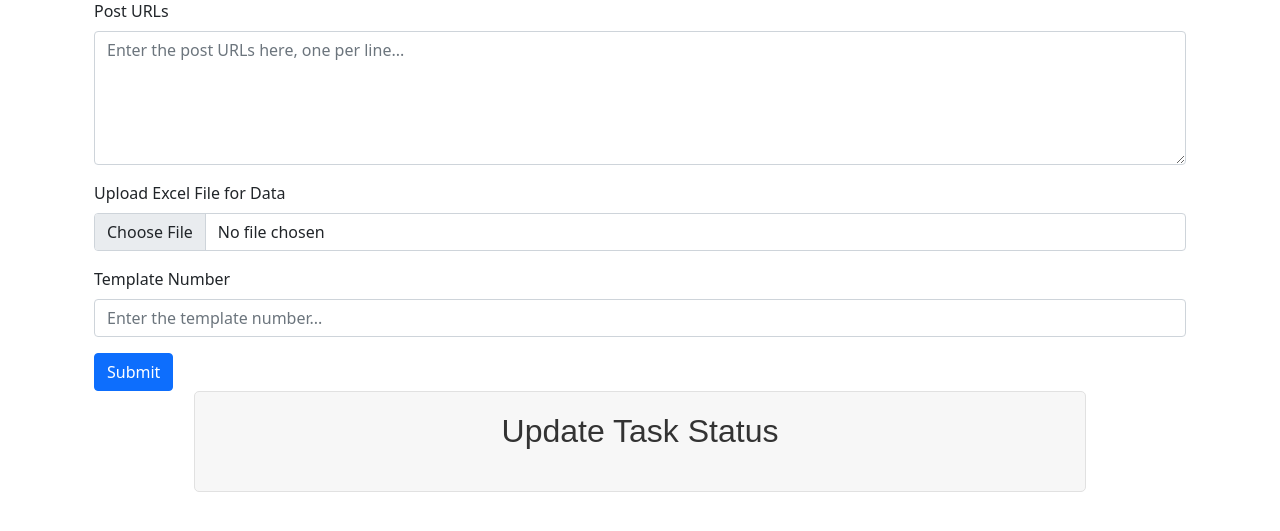
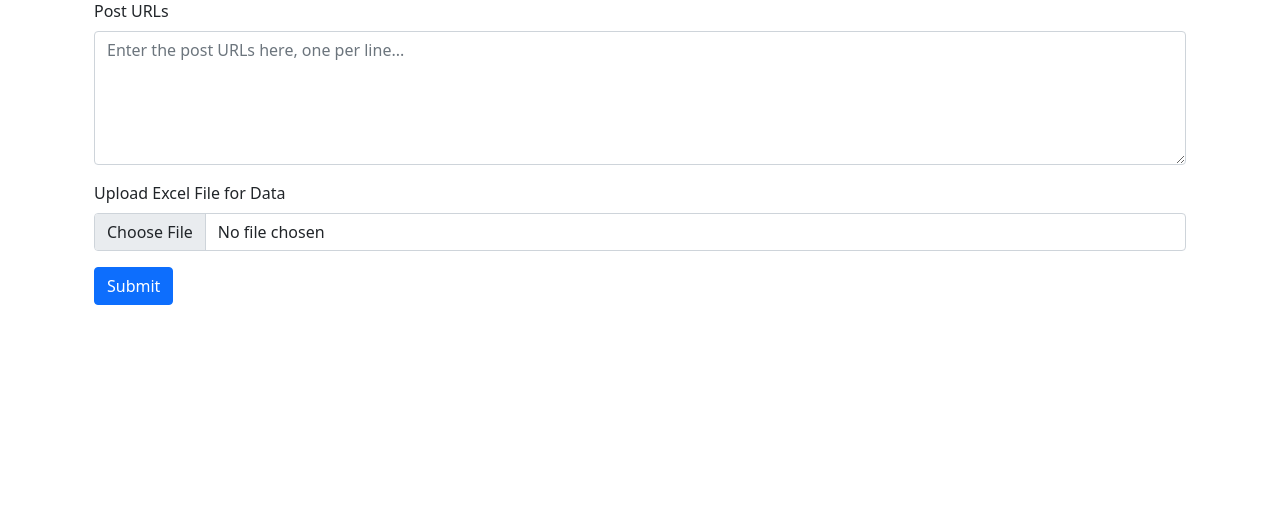
Before and after one commit to Tarun-Sharma-DTU/Directory_Listing, a Django app: page /post-update/ in a window 1280 px wide. Shown: the part 173-704 px from the top of the page. Run offline with Django 4.2, Linux system fonts and the light colour scheme; the visitor is signed in with stand-in values (Sample User, id 1); parts of the project's set-up code (start-up, migrations or seed data) failed here and were passed over; some libraries are stand-ins or nearby versions.

Commit message:
Adding Post Update Functionality

```diff
--- a/listing/templates/listing/post_update.html
+++ b/listing/templates/listing/post_update.html
@@ -7,8 +7,8 @@
 {% if messages %}
 <div class="message-container">
     {% for message in messages %}
-    <div class="{{ message.tags }}">
-        {{ message }}
+    <div class="{% if message.tags == 'success' %}alert alert-success{% else %}alert alert-danger{% endif %}">
+        {{ message.message }}
     </div>
     {% endfor %}
 </div>
@@ -28,13 +28,7 @@
         <!-- File Upload -->
         <div class="mb-3">
             <label for="excelFileUpload" class="form-label">Upload Excel File for Data</label>
-            <input class="form-control" type="file" id="excelFileUpload" name="excel_file" accept=".xlsx, .xls">
-        </div>
-
-        <!-- Placeholder for Template Number -->
-        <div class="mb-3">
-            <label for="templateNumber" class="form-label">Template Number</label>
-            <input type="number" class="form-control" id="templateNumber" name="template_number" placeholder="Enter the template number...">
+            <input class="form-control" type="file" id="excelFileUpload" name="excel_file" accept=".xlsx, .xls" required>
         </div>
 
         <!-- Submit Button -->
@@ -42,48 +36,4 @@
     </form>
 </div>
 
-<div id="taskStatusContainer">
-    <h2>Update Task Status</h2>
-    <div id="taskStatusList">
-        <!-- Task statuses will be appended here dynamically -->
-    </div>
-</div>
-
-<script>
-document.addEventListener("DOMContentLoaded", function() {
-    let intervalId = setInterval(updateTaskStatuses, 8000); // Set up the interval to update task statuses
-
-    function updateTaskStatuses() {
-        fetch('/check_update_status/')
-            .then(response => response.json())
-            .then(data => {
-                const taskStatusList = document.getElementById('taskStatusList');
-                taskStatusList.innerHTML = ''; // Clear the current list
-
-                let allTasksCompleted = true; // Assume all tasks are completed
-
-                data.tasks.forEach((task, index) => {
-                    const statusItem = document.createElement('div');
-                    statusItem.textContent = `Task ${index + 1}: ${task.url} - ${task.status} (Template ${task.template_number})`;
-
-                    // Add class based on status for styling
-                    statusItem.classList.add(task.status.toLowerCase());
-
-                    taskStatusList.appendChild(statusItem);
-
-                    // If any task is not ready, then not all tasks are completed
-                    if (task.status !== 'SUCCESS' && task.status !== 'FAILED') {
-                        allTasksCompleted = false;
-                    }
-                });
-            })
-            .catch(error => {
-                console.error('Error fetching task statuses:', error);
-                clearInterval(intervalId); // Clear the interval in case of an error
-            });
-    }
-    updateTaskStatuses(); // Run initially
-});
-</script>
-
 {% endblock %}
--- a/listing/views.py
+++ b/listing/views.py
@@ -1,5 +1,5 @@
 from django.shortcuts import render, redirect
-from .tasks import create_company_profile_post, test_post_to_wordpress, delete_from_wordpress, perform_test_task, delete_post_by_url, find_post_id_by_url
+from .tasks import create_company_profile_post, test_post_to_wordpress, delete_from_wordpress, perform_test_task, delete_post_by_url, find_post_id_by_url, update_company_profile_post
 from django.shortcuts import render
 import openpyxl
 from .models import APIConfig, GeneratedURL, TestResult, WebsiteData, CompanyURL, PostedWebsite,TaskInfo
@@ -672,52 +672,48 @@ def flash_posted_website(request):
     # Redirect to a certain page after the action
     return HttpResponseRedirect(reverse('unique_consecutive_domain'))
 
+
 @login_required
 def post_update_view(request):
+    messages = []
+
     if request.method == 'POST':
-        # Handle the form data
         post_urls = request.POST.get('post_urls').splitlines()  # Assuming multiple URLs, one per line
-        html_template = int(request.POST.get('template_number'))
         excel_file = request.FILES.get('excel_file')
 
-        # Validate template number
-        if html_template not in [1, 2, 3]:
-            return render(request, 'post_update.html', {'messages': ["Invalid template number. Please select 1, 2, or 3."]})
+        if excel_file:
+            try:
+                wb = openpyxl.load_workbook(excel_file, data_only=True)
+                sheet = wb.active
+                second_row = sheet[2]
+                row_values = [cell.value for cell in second_row]
+            except Exception as e:
+                messages.append({'tags': 'error', 'message': f"Failed to read Excel file: {str(e)}"})
+                return render(request, 'listing/post_update.html', {'messages': messages})
 
-        # Load the Excel file and read the specific sheet and row
-        if excel_file:
-            wb = openpyxl.load_workbook(excel_file, data_only=True)
-            sheet = wb.active
-            second_row = sheet[2]
-            row_values = [cell.value for cell in second_row]
-
-            # Process each URL
             for post_url in post_urls:
-                # Extract the domain from the URL
                 parsed_url = urlparse(post_url)
                 domain = parsed_url.netloc
 
-                # Fetch API configuration from the database
                 try:
                     config = APIConfig.objects.get(website__icontains=domain)
                 except APIConfig.DoesNotExist:
-                    print(f"No API configuration found for domain: {domain}")
-                    continue  # Skip to the next URL if config is not found
-
-                # Find the post ID by URL using the retrieved credentials
-                post_id = find_post_id_by_url(domain, post_url, config.user, config.password)
-
-                if post_id is None:
-                    print(f"Post with URL '{post_url}' not found.")
+                    messages.append({'tags': 'error', 'message': f"No API configuration found for domain: {domain}"})
                     continue
 
-                # The URL for updating the specific post
+                post_id = find_post_id_by_url(domain, post_url, config.user, config.password)
+                if post_id is None:
+                    messages.append({'tags': 'error', 'message': f"Post with URL '{post_url}' not found."})
+                    continue
+
                 json_url = f"https://{domain}/wp-json/wp/v2/posts/{post_id}"
 
-                # Call the function to create/update the post
-                create_company_profile_post(row_values, json_url, config.website, config.user, config.password, html_template)
+                # Call the update function and capture the status and message
+                status, message = update_company_profile_post(row_values, json_url, config.website, config.user, config.password, config.template_no, post_id)
 
-        # Render the template again with a success message or any other feedback
-        return render(request, 'listing/post_update.html', {'messages': ["Post update completed."]})
+                # Append the message to the messages list with appropriate tag
+                messages.append({'tags': status, 'message': message})
+
+        return render(request, 'listing/post_update.html', {'messages': messages})
 
     return render(request, 'listing/post_update.html')
```
Also changed, not shown: listing/tasks.py (+5 -58 lines).
